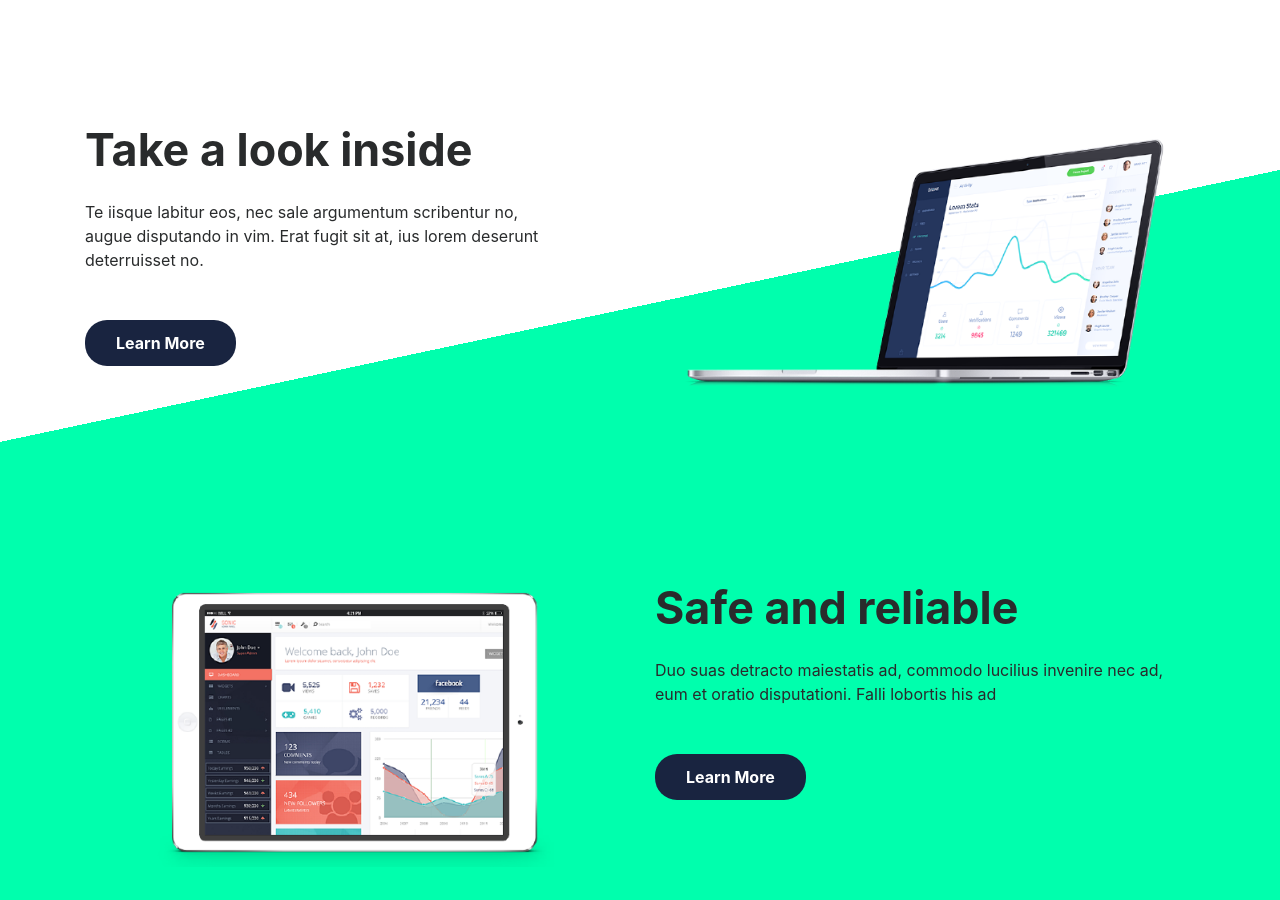
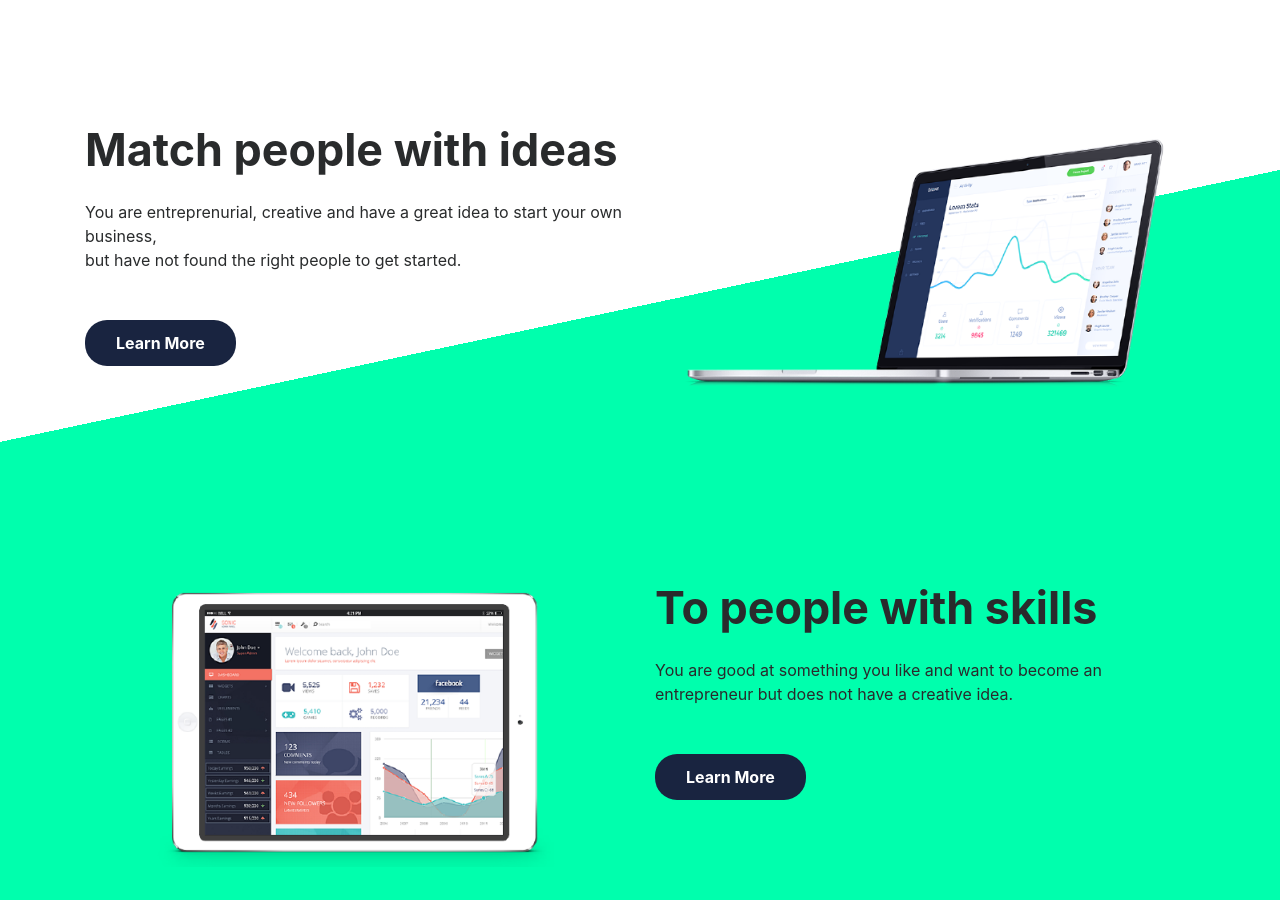
Before and after one commit to atthestarttest/atthestarttest.github.io, a plain HTML site: page index.html in a window 1280 px wide. Shown: the part 1120-2020 px from the top of the page. Drawn offline with Linux system fonts and the light colour scheme.

Commit message:
Update index.html

```diff
--- a/index.html
+++ b/index.html
@@ -69,9 +69,9 @@
         <div class="container my-5">
             <div class="row justify-content-between text-center text-md-left">
                 <div data-aos="fade-right" data-aos-duration="1000" data-aos-once="true" class="col-md-6">
-                    <h2 class="font-weight-bold">Take a look inside</h2>
-                    <p class="my-4">Te iisque labitur eos, nec sale argumentum scribentur no,
-                        <br> augue disputando in vim. Erat fugit sit at, ius lorem deserunt deterruisset no.</p>
+                    <h2 class="font-weight-bold">Match people with ideas</h2>
+                    <p class="my-4">You are entreprenurial, creative and have a great idea to start your own business,
+                        <br> but have not found the right people to get started.</p>
                     <a href="#" class="btn my-4 font-weight-bold atlas-cta cta-blue">Learn More</a>
                 </div>
                 <div data-aos="fade-left" data-aos-duration="1000" data-aos-once="true" class="col-md-6 align-self-center">
@@ -85,10 +85,9 @@
         <div class="container">
             <div class="row justify-content-between text-center text-md-left">
                 <div data-aos="fade-left" data-aos-duration="1000" data-aos-once="true" class="col-md-6 flex-md-last">
-                    <h2 class="font-weight-bold">Safe and reliable</h2>
+                    <h2 class="font-weight-bold">To people with skills</h2>
                     <p class="my-4">
-                        Duo suas detracto maiestatis ad, commodo lucilius invenire nec ad,
-                        <br> eum et oratio disputationi. Falli lobortis his ad
+                        You are good at something you like and want to become an entrepreneur but does not have a creative idea.
                     </p>
                     <a href="#" class="btn my-4 font-weight-bold atlas-cta cta-blue">Learn More</a>
                 </div>
```
